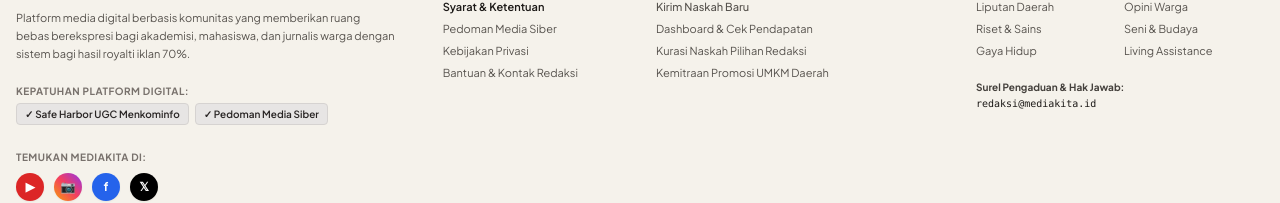
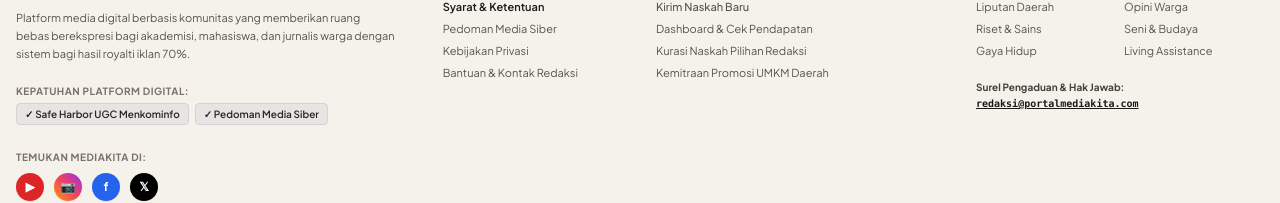
Before and after one commit to dewanmochpratama23-sys/portalmediakita, a React (Vite) app: page / in a window 1280 px wide. Shown: the part 2405-2608 px from the top of the page. Built offline with nearby package versions, Linux system fonts and the light colour scheme; no server answers.

Commit message:
Update official editorial email to redaksi@portalmediakita.com

```diff
--- a/src/components/Footer.jsx
+++ b/src/components/Footer.jsx
@@ -91,7 +91,7 @@ export default function Footer({ userRole, onNavigate, onOpenLogin, onOpenPedoma
                 </button>
               </li>
               <li>
-                <a href="mailto:redaksi@mediakita.id" className="hover:text-stone-950">
+                <a href="mailto:redaksi@portalmediakita.com" className="hover:text-stone-950">
                   Bantuan &amp; Kontak Redaksi
                 </a>
               </li>
@@ -162,7 +162,9 @@ export default function Footer({ userRole, onNavigate, onOpenLogin, onOpenPedoma
 
             <div className="pt-3 text-[10px] text-stone-500">
               <span className="font-bold text-stone-700 block">Surel Pengaduan &amp; Hak Jawab:</span>
-              <span className="font-mono text-stone-900">redaksi@mediakita.id</span>
+              <a href="mailto:redaksi@portalmediakita.com" className="font-mono text-stone-900 font-bold hover:text-red-900 underline">
+                redaksi@portalmediakita.com
+              </a>
             </div>
           </div>
 
--- a/src/components/LegalPedomanModal.jsx
+++ b/src/components/LegalPedomanModal.jsx
@@ -57,7 +57,7 @@ export default function LegalPedomanModal({ isOpen, onClose }) {
               3. Mekanisme Hak Jawab &amp; Hak Koreksi (Gratis 100%)
             </h4>
             <p className="text-stone-600">
-              Sesuai UU Pers No. 40 Tahun 1999 dan Pedoman Media Siber, pihak yang merasa dirugikan oleh pemberitaan di MediaKita berhak menyampaikan <strong>Hak Jawab</strong> atau <strong>Hak Koreksi</strong> secara cuma-cuma (tanpa dipungut biaya apa pun) melalui surel: <span className="font-mono font-bold text-stone-900">redaksi@mediakita.id</span>. Redaksi wajib melayani dan mempublikasikan hak jawab tersebut sesegera mungkin.
+              Sesuai UU Pers No. 40 Tahun 1999 dan Pedoman Media Siber, pihak yang merasa dirugikan oleh pemberitaan di MediaKita berhak menyampaikan <strong>Hak Jawab</strong> atau <strong>Hak Koreksi</strong> secara cuma-cuma (tanpa dipungut biaya apa pun) melalui surel resmi: <a href="mailto:redaksi@portalmediakita.com" className="font-mono font-bold text-stone-900 underline hover:text-red-900">redaksi@portalmediakita.com</a>. Redaksi wajib melayani dan mempublikasikan hak jawab tersebut sesegera mungkin.
             </p>
           </section>
 
```
